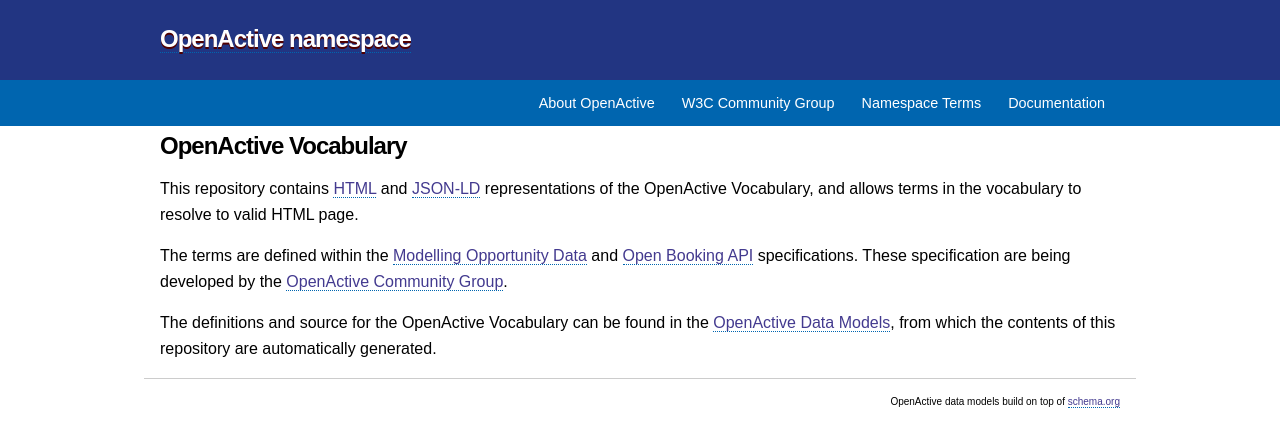
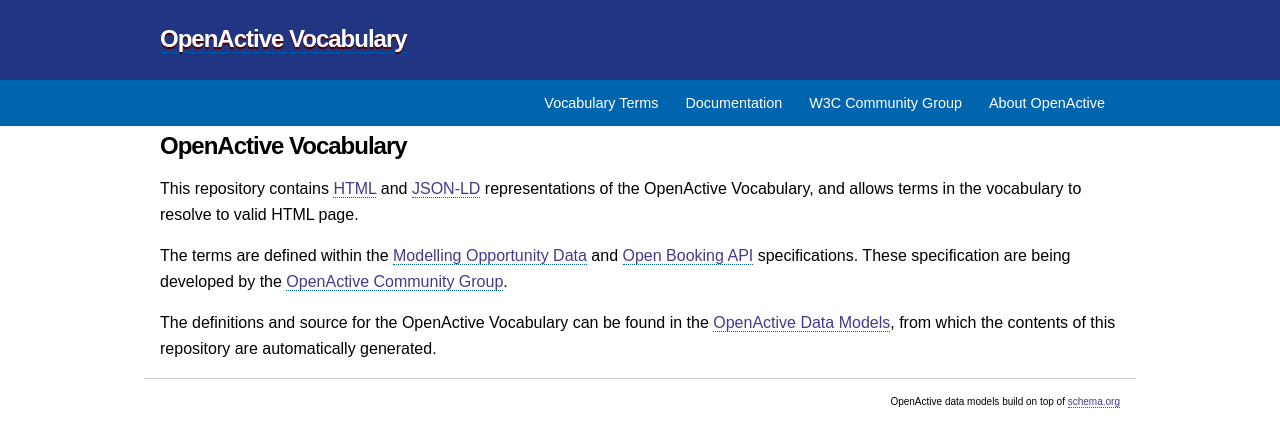
Before and after one commit to openactive/openactive.github.io, a Jekyll site: the page built from README.md, in a window 1280 px wide. Shown: the top 447 px of the page. Built offline with Jekyll 4.4.1, drawn with Linux system fonts in a browser that asks for light colours; our own code applies the rules of GitHub Pages for plain Markdown files.

Commit message:
Updated navigation links

```diff
--- a/_layouts/default.html
+++ b/_layouts/default.html
@@ -12,7 +12,7 @@
           <div class="wrapper">
             <div id="sitename">
             <h1>
-              <a href="/">OpenActive namespace</a>
+              <a href="/">OpenActive Vocabulary</a>
             </h1>
             </div>
           </div>
@@ -23,16 +23,16 @@
       <div class="wrapper">
         <ul>
           <li>
-            <a href="https://developer.openactive.io/data-model/types">Documentation</a>
-          </li>
-          <li>
-            <a href="https://openactive.io/ns">Namespace Terms</a>
+            <a href="https://www.openactive.io/">About OpenActive</a>
           </li>
           <li>
             <a href="https://w3c.openactive.io/">W3C Community Group</a>
           </li>
           <li>
-            <a href="https://www.openactive.io/">About OpenActive</a>
+            <a href="https://developer.openactive.io/">Documentation</a>
+          </li>
+          <li>
+            <a href="https://openactive.io/ns">Vocabulary Terms</a>
           </li>
         </ul>
       </div>
```
